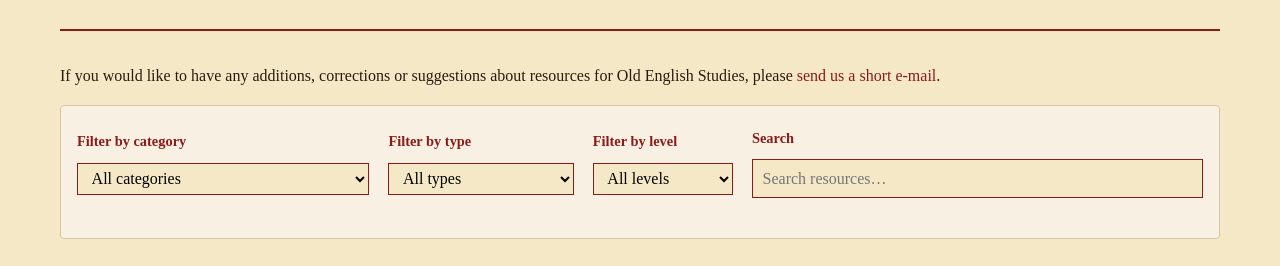
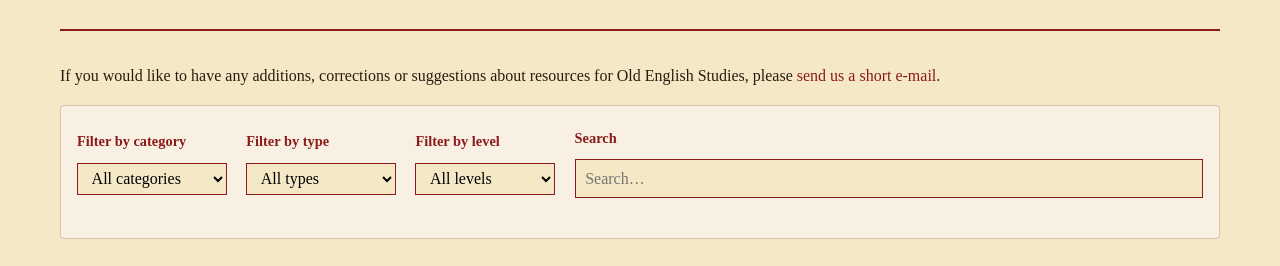
Before and after one commit to OE-CONNECT/oe-connect.github.io, a plain HTML site: page resources.html in a window 1280 px wide. Shown: the part 230-496 px from the top of the page. Drawn offline with nearby package versions, Linux system fonts and the light colour scheme; a web font is replaced by a local one.

Commit message:
filter-groups max-width at 150px

```diff
--- a/resources.html
+++ b/resources.html
@@ -23,21 +23,21 @@
     <p>If you would like to have any additions, corrections or suggestions about resources for Old English Studies, please <a href="mailto:oe-connect@uj.edu.pl">send us a short e-mail</a>.</p>
     <!-- Filters -->
     <div class="filters-bar">
-      <div class="filter-group">
+      <div class="filter-group" style="max-width: 150px;">
         <label for="filterCategory">Filter by category</label>
         <select id="filterCategory">
           <option value="">All categories</option>
         </select>
       </div>
 
-      <div class="filter-group">
+      <div class="filter-group" style="max-width: 150px;">
         <label for="filterType">Filter by type</label>
         <select id="filterType">
           <option value="">All types</option>
         </select>
       </div>
 
-      <div class="filter-group">
+      <div class="filter-group" style="max-width: 150px;">
         <label for="filterLevel">Filter by level</label>
         <select id="filterLevel">
           <option value="">All levels</option>
@@ -47,9 +47,9 @@
         </select>
       </div>
 
-      <div class="filter-group" style="flex-grow:1; min-width:200px;">
+      <div class="filter-group" style="flex-grow:1; min-width:150px;">
         <label for="searchBox">Search</label>
-        <input type="text" id="searchBox" placeholder="Search resources…">
+        <input type="text" id="searchBox" placeholder="Search…">
       </div>
     </div>
 
```
Also changed, not shown: events.html (+2 -2 lines).
